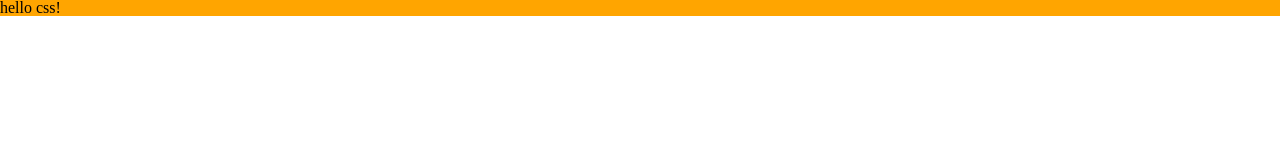
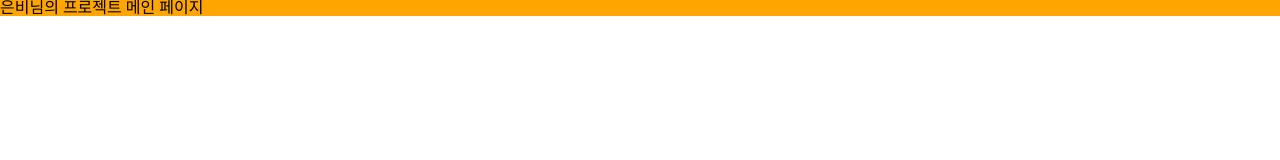
Before and after one commit to Bzzzang/team-project, a website built with Vite: page index.html in a window 1280 px wide. Built offline with nearby package versions, Linux system fonts and the light colour scheme.

```diff
--- a/index.html
+++ b/index.html
@@ -1,7 +1,7 @@
 <!doctype html>
 <html lang="ko-KR">
   <head>
-    <title>Vite Pure css</title>
+    <title>6조의 바닐라 프로젝트</title>
     <meta charset="UTF-8" />
     <link rel="icon" type="image/svg+xml" href="/vite.svg" />
     <link rel="stylesheet" href="/src/styles/style.css" />
@@ -11,7 +11,7 @@
   </head>
   <body>
     <div id="app">
-      hello css!
+      은비님의 프로젝트 메인 페이지
     </div>
 
 
```
